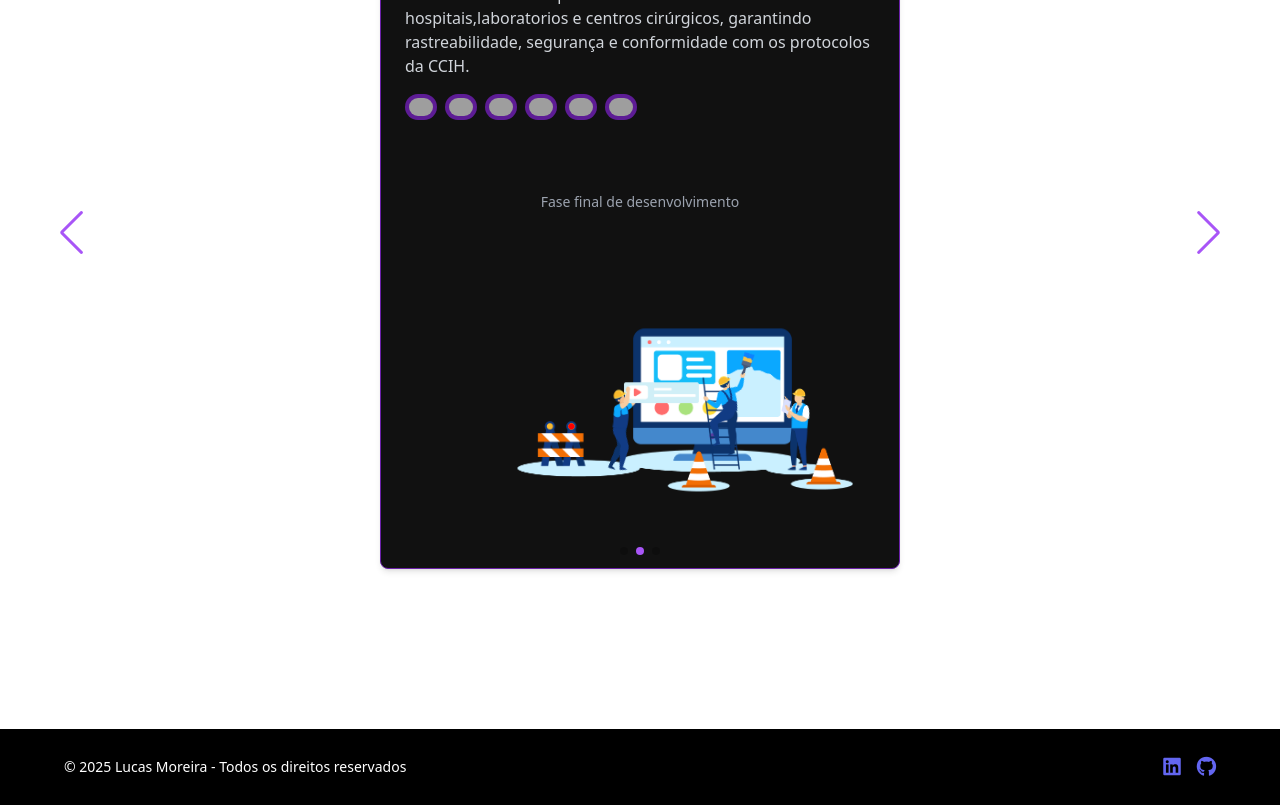
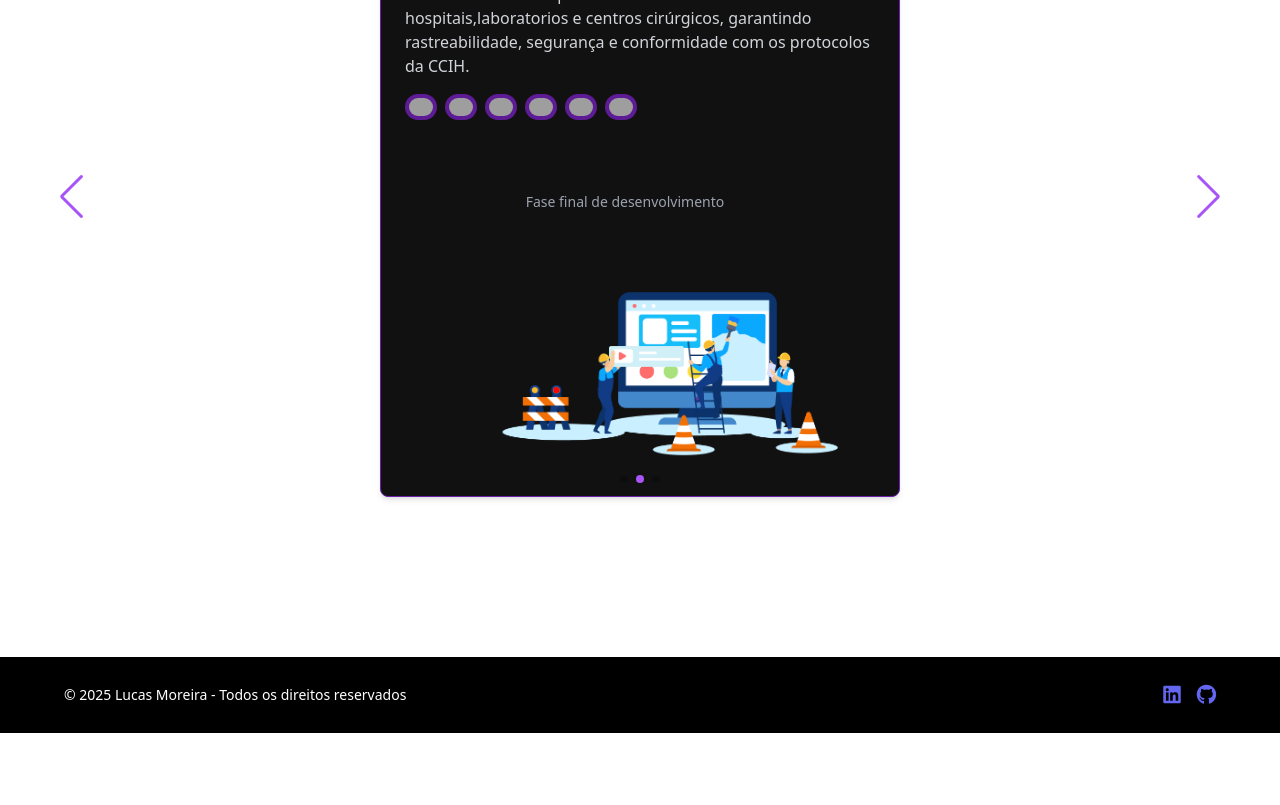
Before and after one commit to lucasvrmoreira/meu-portfolio, a React (Create React App) app: page / in a window 1280 px wide. Shown: the part 3260-4065 px from the top of the page. After the commit the page ends 3993 px from the top, so only its background shows below. Built offline with nearby package versions, Linux system fonts and the light colour scheme; grey boxes are pictures that could not be loaded.

Commit message:
Ajusta carrossel e corrige corte do Lottie

```diff
--- a/src/components/Projetos.jsx
+++ b/src/components/Projetos.jsx
@@ -137,16 +137,18 @@ function AnimacaoManutencao() {
   return (
     <div className="mt-10 flex flex-col items-center text-sm text-gray-400">
       <p className="text-center mb-3">Fase final de desenvolvimento</p>
-      <div className="mx-auto w-[320px] h-[240px] sm:w-[380px] sm:h-[280px] md:w-[440px] md:h-[320px] flex justify-center items-center overflow-visible">
+      <div className="flex justify-center items-center w-full max-w-[440px] mx-auto">
         <Lottie
           animationData={maintenanceAnimation}
           loop
-          style={{ width: '100%', height: '100%', overflow: 'visible' }}
+          style={{ width: '100%', height: 'auto' }}
         />
       </div>
     </div>
   );
 }
+
+
 
 /******************************* Dados *******************************/
 const projetos = [
@@ -264,12 +266,12 @@ export default function Projetos() {
 
                     {/* Animação de manutenção (para projetos em desenvolvimento) */}
                     {projeto.mostrarManutencao && (
-                      <div className="mt-auto pt-4 overflow-visible">
+                      <div className="mt-auto pt-4 flex-1 flex items-center">
                         <AnimacaoManutencao />
                       </div>
                     )}
+                  </div>
                 </div>
-                  </div>
               </SwiperSlide>
             ))}
           </Swiper>
```
